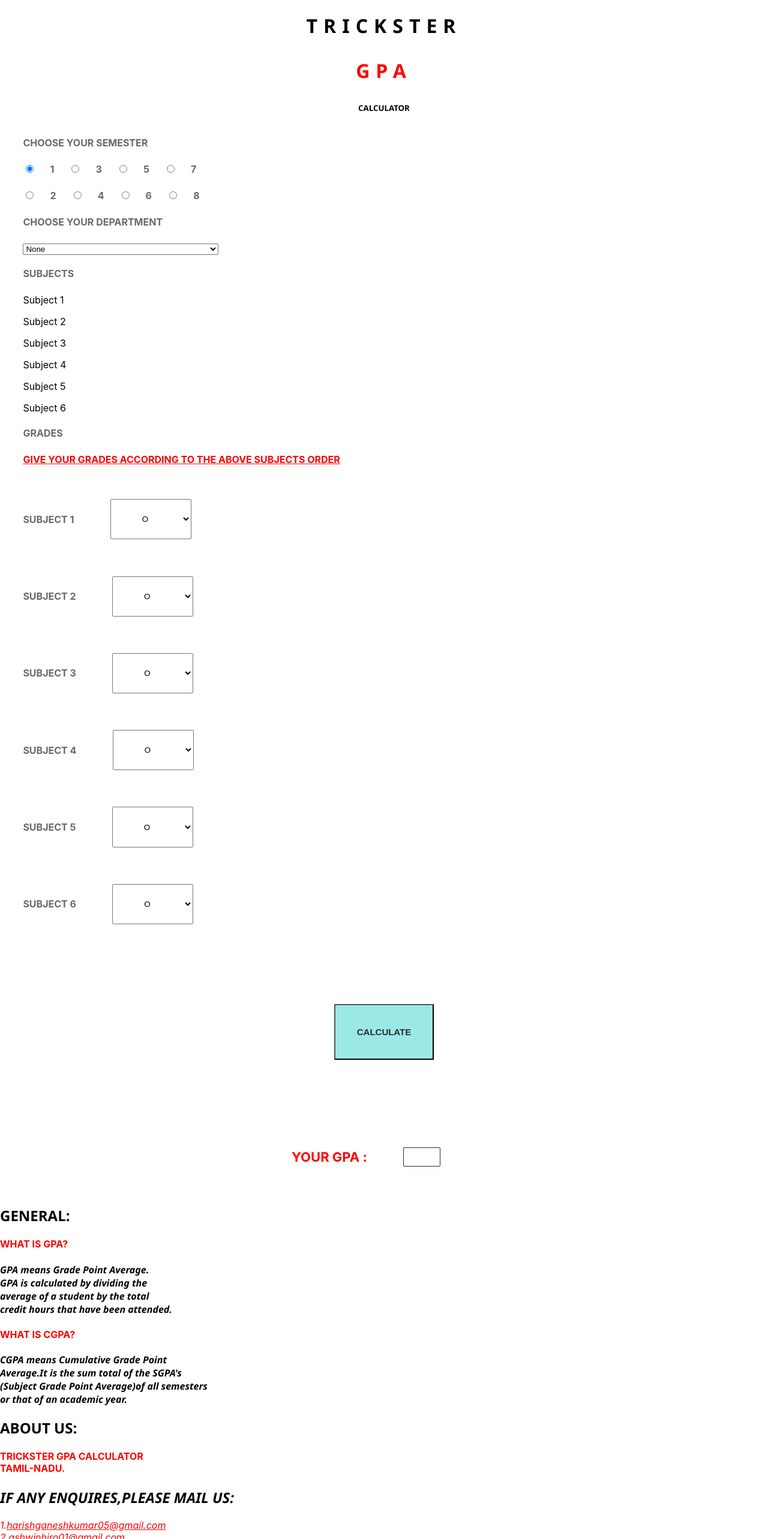
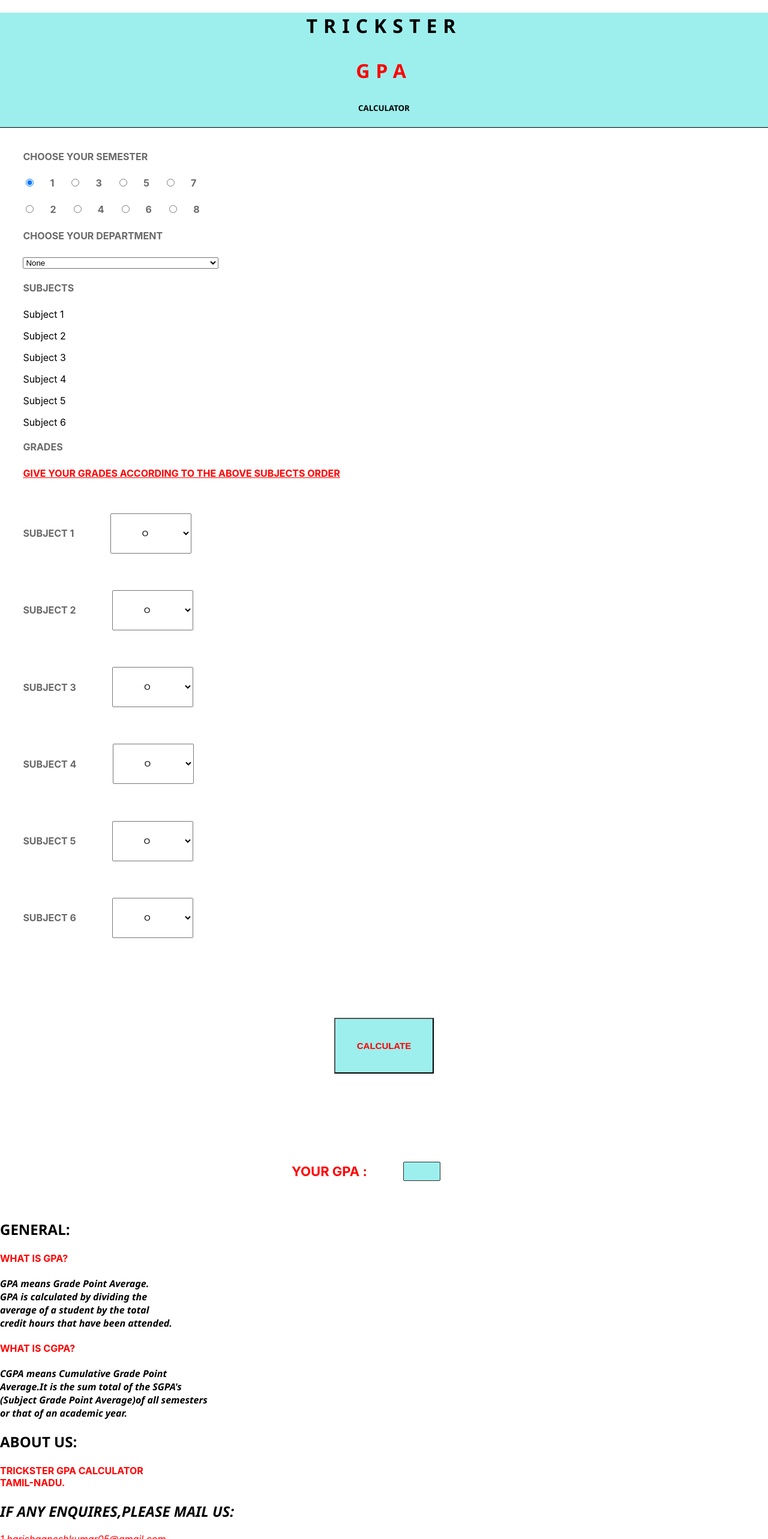
Before and after one commit to techsparker/trickstergpacalculator, a React (Create React App) app: page / in a window 1280 px wide. Shown: the top 2566 px of the page at 60% size. Built offline with nearby package versions, Linux system fonts and the light colour scheme.

Commit message:
Loading...

```diff
--- a/src/App.css
+++ b/src/App.css
@@ -1,17 +1,18 @@
 /*header*/
-
 
 .header {
     text-align: center;
     color:black ;
     font-family: 'Segoe UI';
-
 }
 .header2 {
     color: red;
     font-size: 32px;
 }
-
+.header3 {
+    border-bottom: 1px solid black;
+    background-color: #9DEFED ;
+}
 h1{
     letter-spacing: 10px;
 }
@@ -77,8 +78,8 @@ h3{
 .semCalc > div > button{
     padding: 3%;
     font-weight: bold;
-    color: #2b2b2b;
-    background-color: #9BE9E7;
+    color: red;
+    background-color: #9DEFED;
     font-size: 15px;
 }
 
@@ -96,7 +97,7 @@ h3{
 .semGPA > div{
     width: 60px;
     height: 30px;
-    background-color: #fff;
+    background-color: #9DEFED;
     border: 1px solid #2b2b2b;
     border-radius: 2px;
     margin: auto 5%;
@@ -111,3 +112,6 @@ h3{
 .general2 {
     color: red;
 }
+.general3 {
+    border-bottom: 1px solid black;
+}
--- a/src/components/aboutus.js
+++ b/src/components/aboutus.js
@@ -3,7 +3,7 @@ import React from "react";
 function AboutUs() {
 
     return(
-      <div>
+      <div className="general3">
 
       <h2 className="general"><b>GENERAL:</b></h2>
       <h4 className="general2"><b>WHAT IS GPA?</b></h4>
--- a/src/components/header.js
+++ b/src/components/header.js
@@ -3,11 +3,10 @@ import React from "react";
 function Header() {
 
     return(
-      <div>
-
-        <h1 className="header"><b>TRICKSTER</b></h1>
-        <h3 className="header header2 "><b>GPA</b></h3>
-        <h5 className="header"><b>CALCULATOR</b></h5>
+      <div className="header3">
+      <h1 className="header"><b>TRICKSTER</b></h1>
+      <h3 className="header header2 "><b>GPA</b></h3>
+      <h5 className="header"><b>CALCULATOR</b></h5>
 
 
       </div>
```
